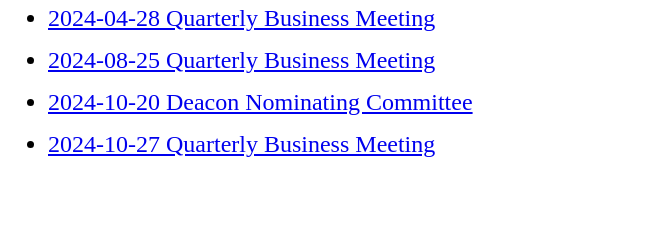
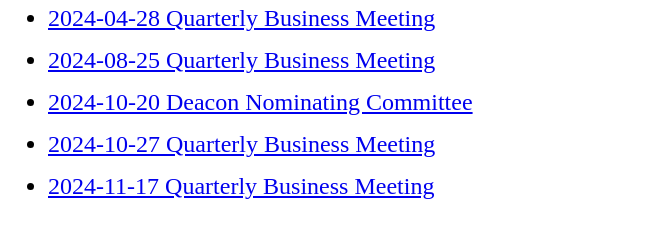
Before and after one commit to dbsturgi/yates-minutes, a plain HTML site: page index.html in a window 1280 px wide. Shown: the part 90-328 px from the top of the page, without its empty margins (0-668 px from the left). Drawn offline with Linux system fonts and the light colour scheme.

Commit message:
Minutes for November 17

```diff
--- a/index.html
+++ b/index.html
@@ -13,6 +13,7 @@
     <li class="minlink"> <a href="2024-08-25 Quarterly Business Meeting.pdf">2024-08-25 Quarterly Business Meeting</a>
     <li class="minlink"> <a href="2024-10-20 Deacon Nominating Committee.pdf">2024-10-20 Deacon Nominating Committee</a>
     <li class="minlink"> <a href="2024-10-27 Quarterly Business Meeting.pdf">2024-10-27 Quarterly Business Meeting</a>
+    <li class="minlink"> <a href="2024-11-17 Quarterly Business Meeting.pdf">2024-11-17 Quarterly Business Meeting</a>
   </ul>
 <body>
 </html>
```
Also changed, not shown: 1 other file.
